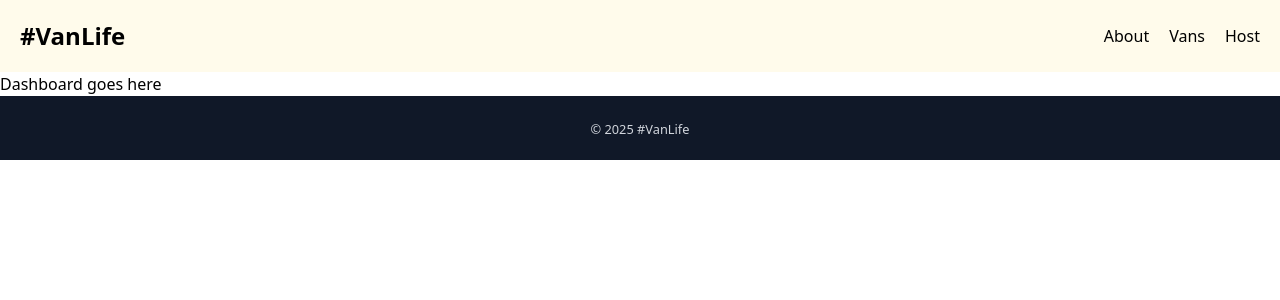
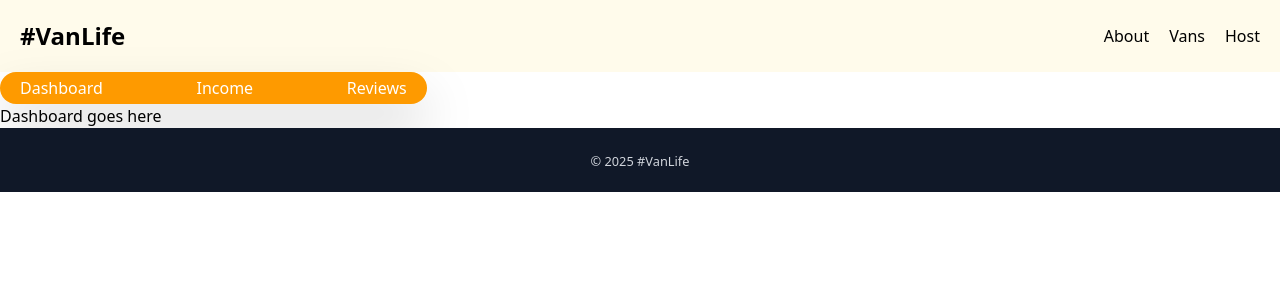
Before and after one commit to Honey-Sharma-git/vanlife-project, a React (Vite) app: page /host in a window 1280 px wide. Shown: the top 300 px of the page. Built offline with nearby package versions, Linux system fonts and the light colour scheme; what miragejs would draw is missing.

Commit message:
Created host page and its components. Provided a navbar for navigation

```diff
--- a/src/App.jsx
+++ b/src/App.jsx
@@ -8,6 +8,7 @@ import { Layout } from "./components/Layout";
 import { Dashboard } from "./pages/host/Dashboard";
 import { Income } from "./pages/host/Income";
 import { Reviews } from "./pages/host/Reviews";
+import { HostLayout } from "./components/HostLayout";
 
 export const App = () => {
   return (
@@ -18,9 +19,11 @@ export const App = () => {
           <Route path="/about" element={<About />} />
           <Route path="/vans" element={<Vans />} />
 
-          <Route path="/host" element={<Dashboard />} />
-          <Route path="/host/income" element={<Income />} />
-          <Route path="/host/reviews" element={<Reviews />} />
+          <Route element={<HostLayout />}>
+            <Route path="/host" element={<Dashboard />} />
+            <Route path="/host/income" element={<Income />} />
+            <Route path="/host/reviews" element={<Reviews />} />
+          </Route>
 
           <Route path="/vans/:id" element={<VanDetail />} />
         </Route>
--- /dev/null
+++ b/src/components/HostLayout.jsx
@@ -0,0 +1,13 @@
+import { Link, Outlet } from "react-router-dom";
+export const HostLayout = () => {
+  return (
+    <>
+      <nav className="flex flex-row rounded-2xl drop-shadow-2xl bg-amber-500 text-white gap-5 justify-between w-1/3 py-1 px-5">
+        <Link className="hover:underline" to={"/host"}> Dashboard </Link>
+        <Link className="hover:underline" to={"/host/income"}>Income </Link>
+        <Link className="hover:underline" to={"/host/reviews"}>Reviews </Link>
+      </nav>
+      <Outlet />
+    </>
+  );
+};
--- a/src/pages/host/Dashboard.jsx
+++ b/src/pages/host/Dashboard.jsx
@@ -1,3 +1,7 @@
 export const Dashboard = () => {
-  return <h1>Dashboard goes here</h1>;
+  return (
+    <>
+      <h1>Dashboard goes here</h1>
+    </>
+  );
 };
```
